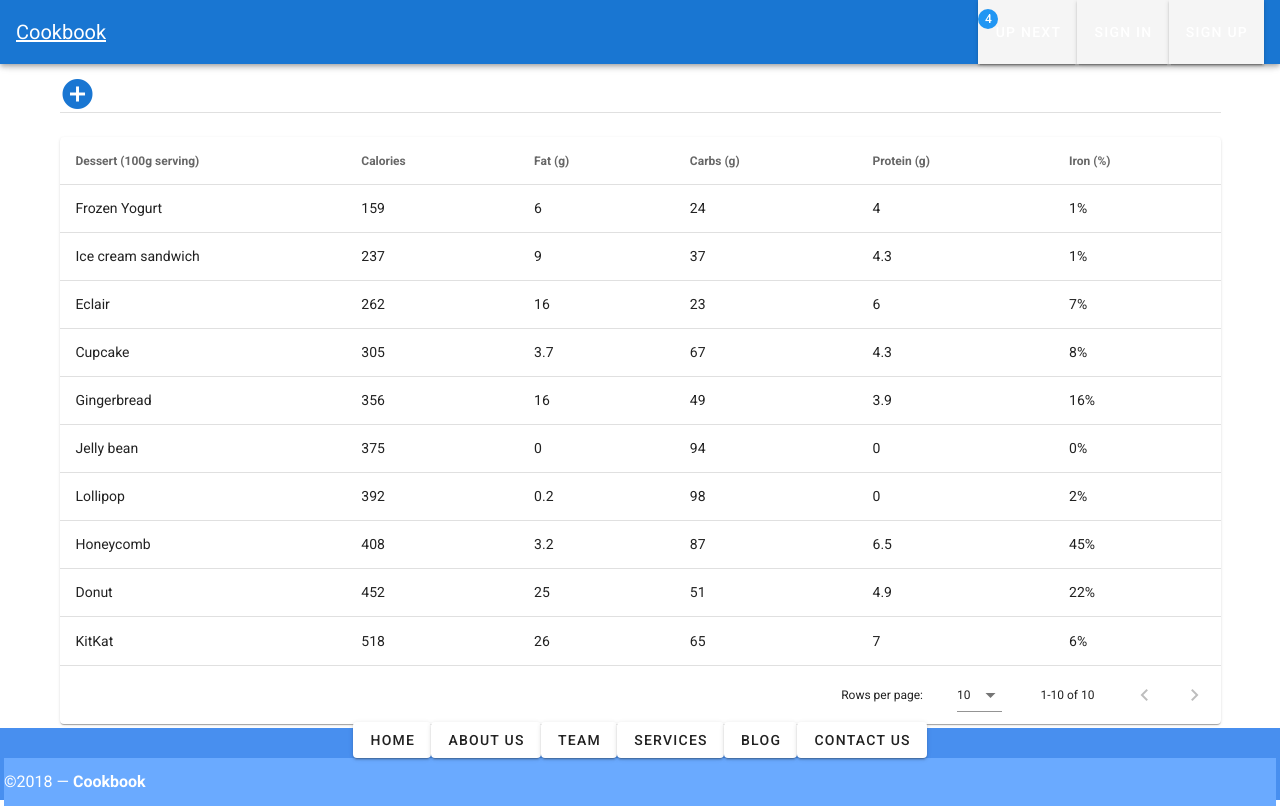
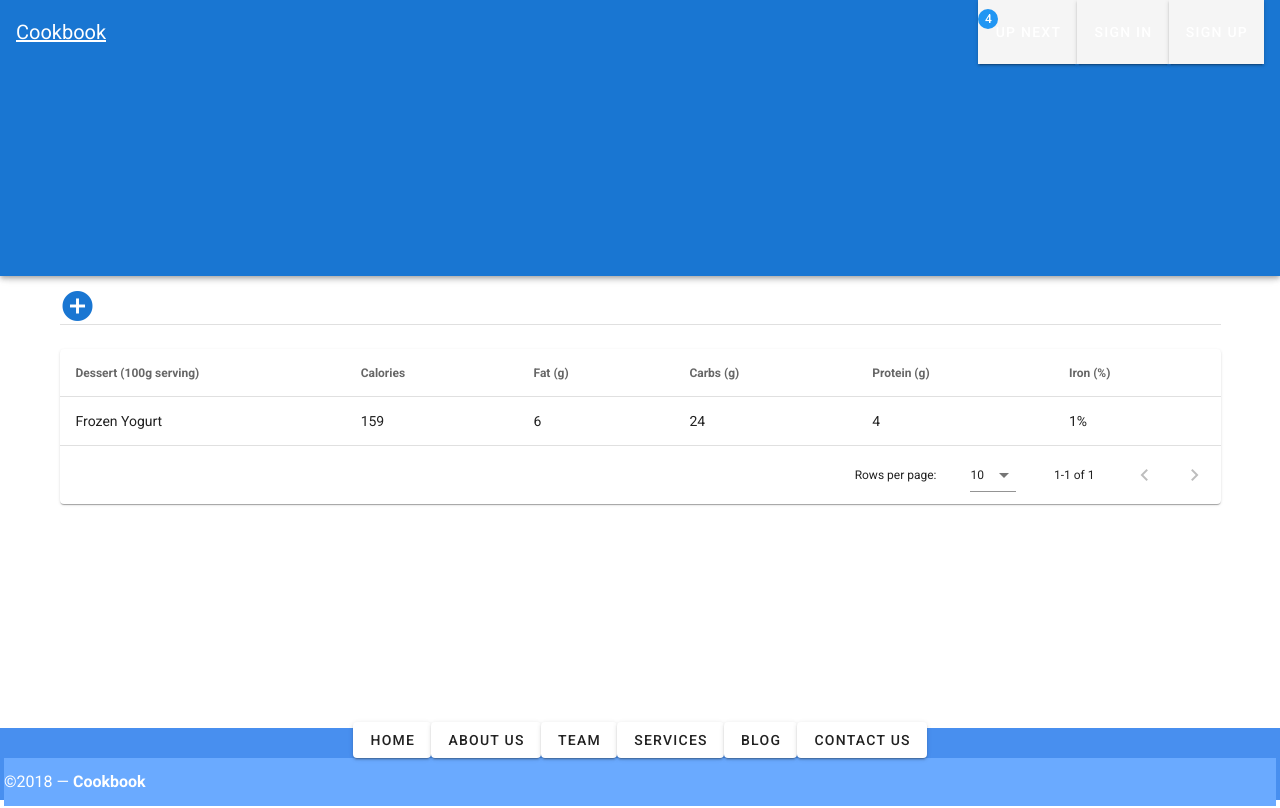
Before and after one commit to kleinjm/cookbook_vue, a Nuxt app: page /recipes in a window 1280 px wide. Built offline with nearby package versions, Linux system fonts and the light colour scheme.

Commit message:
apollo WIP

```diff
--- /dev/null
+++ b/config/apollo.js
@@ -0,0 +1,9 @@
+import env from './env'
+
+export default {
+  clientConfigs: {
+    default: {
+      httpEndpoint: env.baseGqlUrl,
+    },
+  },
+}
--- a/config/env.js
+++ b/config/env.js
@@ -3,6 +3,8 @@
  ** See https://nuxtjs.org/api/configuration-env
  */
 export default {
+  baseGqlUrl:
+    process.env.BACKEND_BASE_GQL_URL || 'http://localhost:3001/graphql',
   baseUrl: process.env.BACKEND_BASE_URL || 'http://localhost:3001/api',
   host: process.env.BACKEND_HOST || 'localhost',
   port: process.env.BACKEND_PORT || 3001,
--- /dev/null
+++ b/config/loading.js
@@ -0,0 +1,4 @@
+/*
+ ** Customize the progress-bar color
+ */
+export default { color: '#fff' }
--- /dev/null
+++ b/config/modules.js
@@ -0,0 +1,11 @@
+/*
+ ** Nuxt.js modules
+ */
+export default [
+  '@nuxtjs/apollo',
+  '@nuxtjs/auth',
+  '@nuxtjs/axios', // Doc: https://axios.nuxtjs.org/usage
+  '@nuxtjs/eslint-module',
+  '@nuxtjs/pwa',
+  '@nuxtjs/vuetify',
+]
--- /dev/null
+++ b/config/plugins.js
@@ -0,0 +1,4 @@
+/*
+ ** Plugins to load before mounting the App
+ */
+export default [{ src: '~/plugins/Vuelidate' }]
--- a/nuxt.config.js
+++ b/nuxt.config.js
@@ -1,38 +1,28 @@
+import apollo from './config/apollo'
 import auth from './config/auth'
 import axios from './config/axios'
+import build from './config/build'
+import css from './config/css'
 import env from './config/env'
 import head from './config/head'
-import css from './config/css'
+import loading from './config/loading'
+import modules from './config/modules'
+import plugins from './config/plugins'
 import router from './config/router'
-import build from './config/build'
 import vuetify from './config/vuetify'
 
 export default {
-  mode: 'universal',
+  apollo,
+  auth,
+  axios,
+  build,
+  css,
   env,
   head,
-  /*
-   ** Customize the progress-bar color
-   */
-  loading: { color: '#fff' },
-  css,
-  /*
-   ** Plugins to load before mounting the App
-   */
-  plugins: [{ src: '~/plugins/Vuelidate' }],
-  /*
-   ** Nuxt.js modules
-   */
-  modules: [
-    '@nuxtjs/auth',
-    '@nuxtjs/axios', // Doc: https://axios.nuxtjs.org/usage
-    '@nuxtjs/eslint-module',
-    '@nuxtjs/pwa',
-    '@nuxtjs/vuetify',
-  ],
-  axios,
+  loading,
+  mode: 'universal',
+  modules,
+  plugins,
+  router,
   vuetify,
-  build,
-  auth,
-  router,
 }
--- a/package.json
+++ b/package.json
@@ -15,11 +15,13 @@
     "heroku-postbuild": "npm run build"
   },
   "dependencies": {
+    "@nuxtjs/apollo": "^4.0.0-rc8",
     "@nuxtjs/auth": "^4.8.1",
     "@nuxtjs/axios": "^5.3.6",
     "@nuxtjs/proxy": "^1.3.3",
     "@nuxtjs/pwa": "^2.6.0",
     "@nuxtjs/vuetify": "0.5.5",
+    "graphql-tag": "^2.10.1",
     "nuxt": "^2.0.0",
     "vuelidate": "^0.7.4"
   },
--- a/pages/recipes/index.vue
+++ b/pages/recipes/index.vue
@@ -20,6 +20,8 @@
   </div>
 </template>
 <script>
+import { allRecipesQuery } from '~/queries/recipes'
+
 export default {
   data() {
     return {
@@ -45,80 +47,13 @@ export default {
           protein: 4.0,
           iron: '1%',
         },
-        {
-          name: 'Ice cream sandwich',
-          calories: 237,
-          fat: 9.0,
-          carbs: 37,
-          protein: 4.3,
-          iron: '1%',
-        },
-        {
-          name: 'Eclair',
-          calories: 262,
-          fat: 16.0,
-          carbs: 23,
-          protein: 6.0,
-          iron: '7%',
-        },
-        {
-          name: 'Cupcake',
-          calories: 305,
-          fat: 3.7,
-          carbs: 67,
-          protein: 4.3,
-          iron: '8%',
-        },
-        {
-          name: 'Gingerbread',
-          calories: 356,
-          fat: 16.0,
-          carbs: 49,
-          protein: 3.9,
-          iron: '16%',
-        },
-        {
-          name: 'Jelly bean',
-          calories: 375,
-          fat: 0.0,
-          carbs: 94,
-          protein: 0.0,
-          iron: '0%',
-        },
-        {
-          name: 'Lollipop',
-          calories: 392,
-          fat: 0.2,
-          carbs: 98,
-          protein: 0,
-          iron: '2%',
-        },
-        {
-          name: 'Honeycomb',
-          calories: 408,
-          fat: 3.2,
-          carbs: 87,
-          protein: 6.5,
-          iron: '45%',
-        },
-        {
-          name: 'Donut',
-          calories: 452,
-          fat: 25.0,
-          carbs: 51,
-          protein: 4.9,
-          iron: '22%',
-        },
-        {
-          name: 'KitKat',
-          calories: 518,
-          fat: 26.0,
-          carbs: 65,
-          protein: 7,
-          iron: '6%',
-        },
       ],
     }
   },
+  apollo: {
+    recipes: {
+      query: allRecipesQuery,
+    },
+  },
 }
 </script>
--- /dev/null
+++ b/queries/recipes.js
@@ -0,0 +1,16 @@
+import gql from 'graphql-tag'
+
+const allRecipesQuery = gql`
+  query {
+    recipes {
+      edges {
+        node {
+          id
+          name
+        }
+      }
+    }
+  }
+`
+
+export { allRecipesQuery }
```
Also changed, not shown: 1 other file (tests, documents, lock files or other folders).
